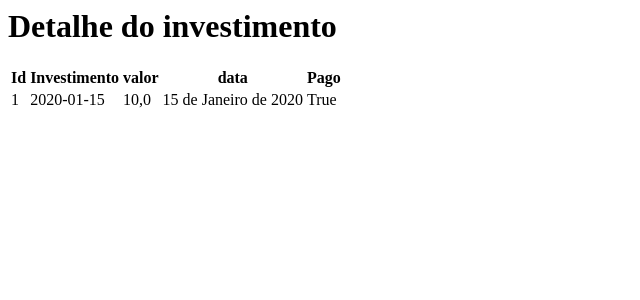
After one commit to CLAUDIOMENDES111/invista_me, a Django app: page /1 in a window 1280 px wide. The commit adds this page. Shown: the top 300 px of the page, without its empty margins (0-640 px from the left). Run offline with Django 4.2, Linux system fonts and the light colour scheme; tables that the repository leaves empty hold one stand-in row (values such as "Sample post").

Commit message:
Listando os detalhes de um investimento

```diff
--- /dev/null
+++ b/projeto_invista_me/invista_me/templates/investimentos/detalhe.html
@@ -0,0 +1,18 @@
+<h1> Detalhe do investimento </h1>
+
+<table>
+    <tr>
+        <th> Id </th>
+        <th> Investimento </th>
+        <th> valor </th>
+        <th> data </th>
+        <th> Pago </th>
+    </tr>
+    <tr>
+        <td> {{dados.id}} </td>
+        <td> {{dados.investimento}} </td>
+        <td> {{dados.valor}} </td>
+        <td> {{dados.data}} </td>
+        <td> {{dados.pago}} </td>
+    </tr>
+</table>
--- a/projeto_invista_me/invista_me/templates/investimentos/investimentos.html
+++ b/projeto_invista_me/invista_me/templates/investimentos/investimentos.html
@@ -12,6 +12,7 @@
         <td>{{dado.id}}</td>
         <td>{{dado.investimento}}</td>
         <td>{{dado.valor}}</td>
+        <td> <button> <a href="{% url 'detalhe' dado.id %}">Detalhe </a></button></td>
     </tr>
     {% endfor %}
 </table>
--- a/projeto_invista_me/invista_me/views.py
+++ b/projeto_invista_me/invista_me/views.py
@@ -12,3 +12,11 @@ def investimentos(request):
         'dados': Investimento.objects.all
     }
     return render(request, 'investimentos/investimentos.html', context=dados )
+
+def detalhe(request, id_investimento):
+    dados = {
+            'dados': Investimento.objects.get(pk=id_investimento)
+
+
+    }
+    return render(request,'investimentos/detalhe.html', dados)
--- a/projeto_invista_me/projeto_invista_me/urls.py
+++ b/projeto_invista_me/projeto_invista_me/urls.py
@@ -21,6 +21,7 @@ urlpatterns = [
     path('admin/', admin.site.urls),
     path('', views.investimentos),
     path('novo_investimento/', views.novo_investimento, name='novo_investimento'),
+    path('<int:id_investimento>', views.detalhe, name='detalhe'),
 
 
 ]
```
